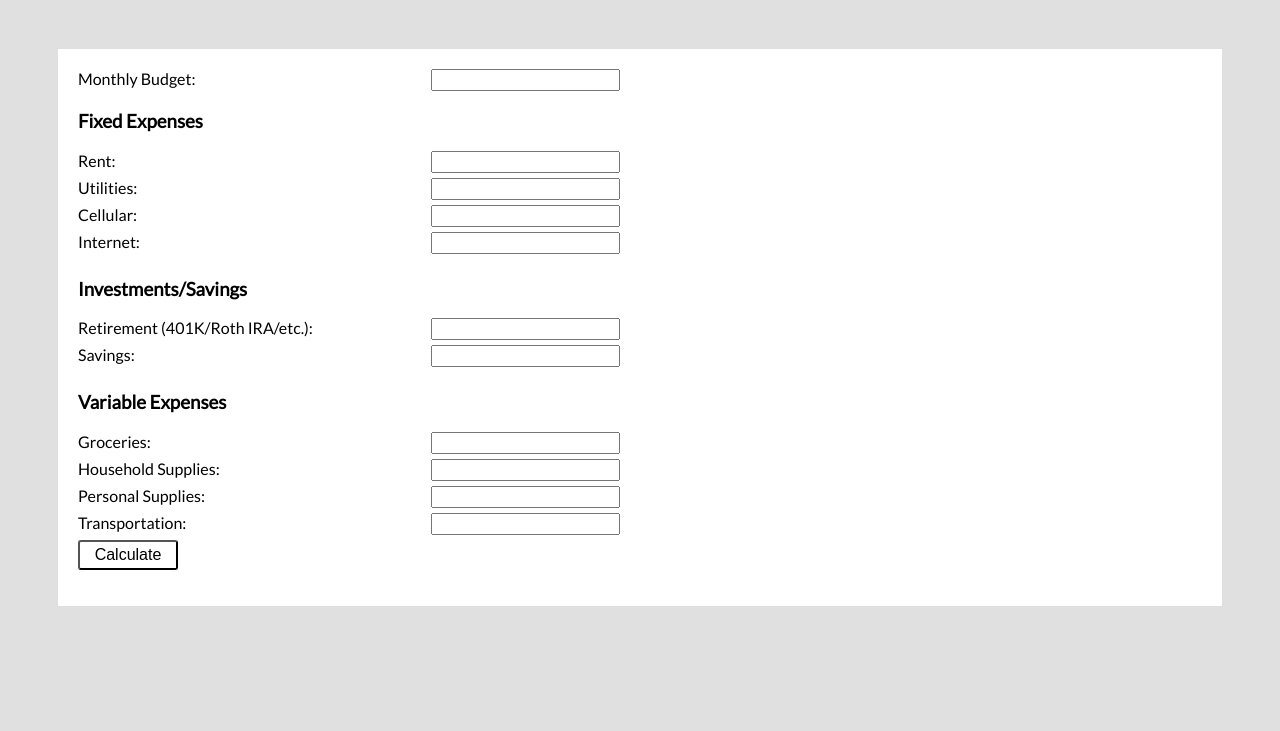
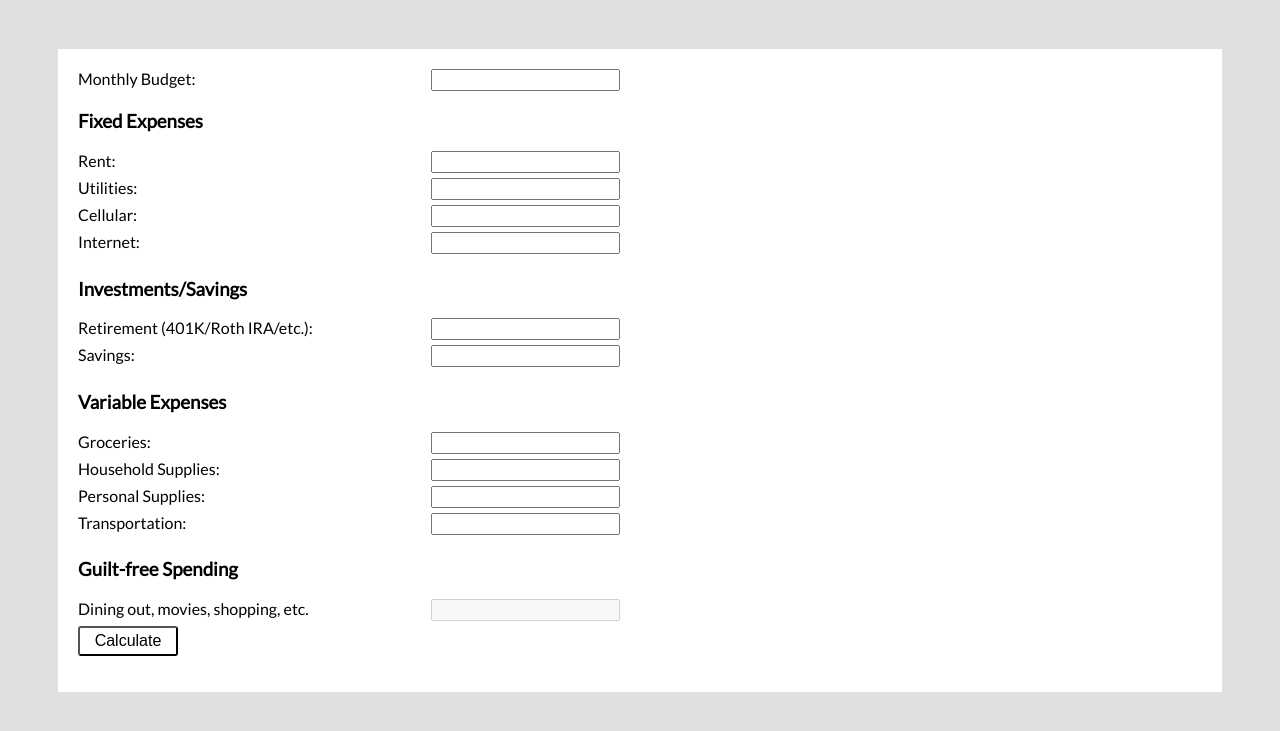
Before and after one commit to jlincodes/budget-breakdown-calculator, a website built with webpack: page dist/index.html in a window 1280 px wide. Shown: the part 69-800 px from the top of the page. Built offline with nearby package versions, Linux system fonts and the light colour scheme.

Commit message:
Adds field for excess

```diff
--- a/dist/index.html
+++ b/dist/index.html
@@ -9,13 +9,12 @@
     <div class="main">
       <div class="graph-container">
         <canvas id="myChart" width="400" height="400"></canvas>
-        <!-- <script src="bundle.js"></script> -->
       </div>
       <div class="form-container">
 
         <span>
           <label>Monthly Budget:
-            <input type="text" id="monthly" name="" value="">
+            <input type="text" id="budget" name="" value="">
           </label>
         </span>
 
@@ -56,6 +55,10 @@
             <input type="text" id="transport" name="transport" value="">
           </label>
 
+          <h3>Guilt-free Spending</h3>
+          <label>Dining out, movies, shopping, etc.
+          <input type="text" id="excess" value="" disabled></label>
+
           <input type="button" id ="button" class="button" value="Calculate">
         </form>
         <script src="bundle.js"></script>
```
